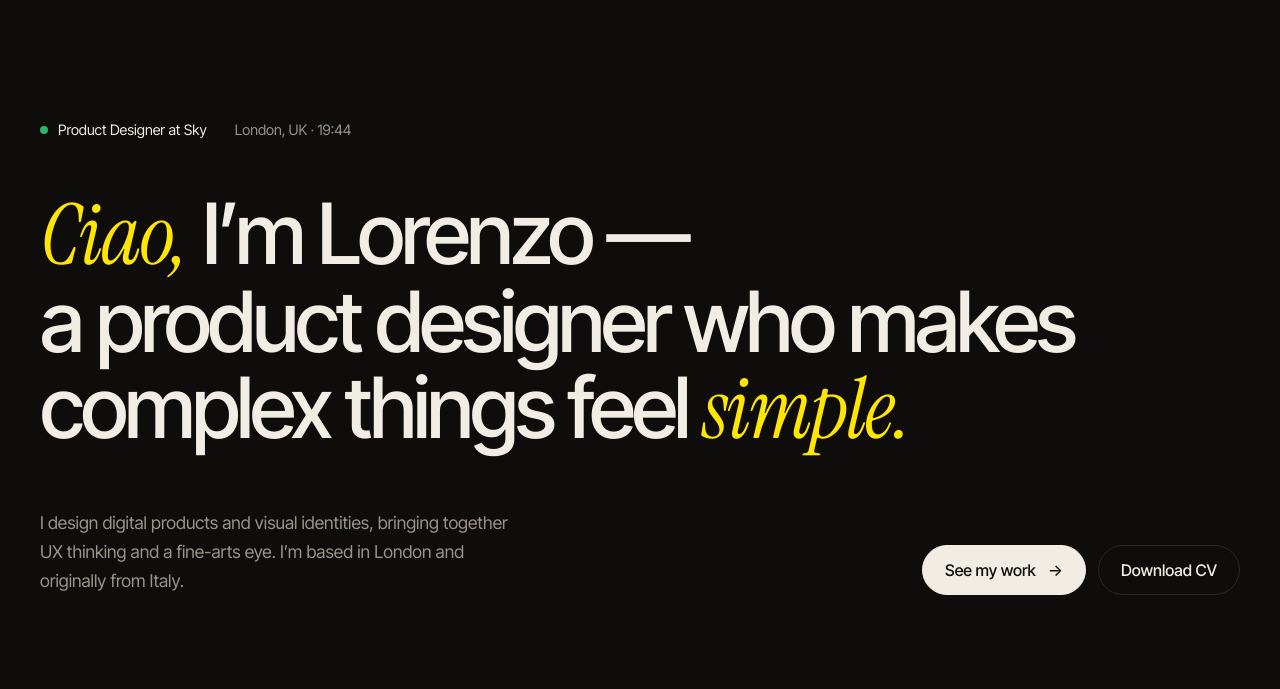
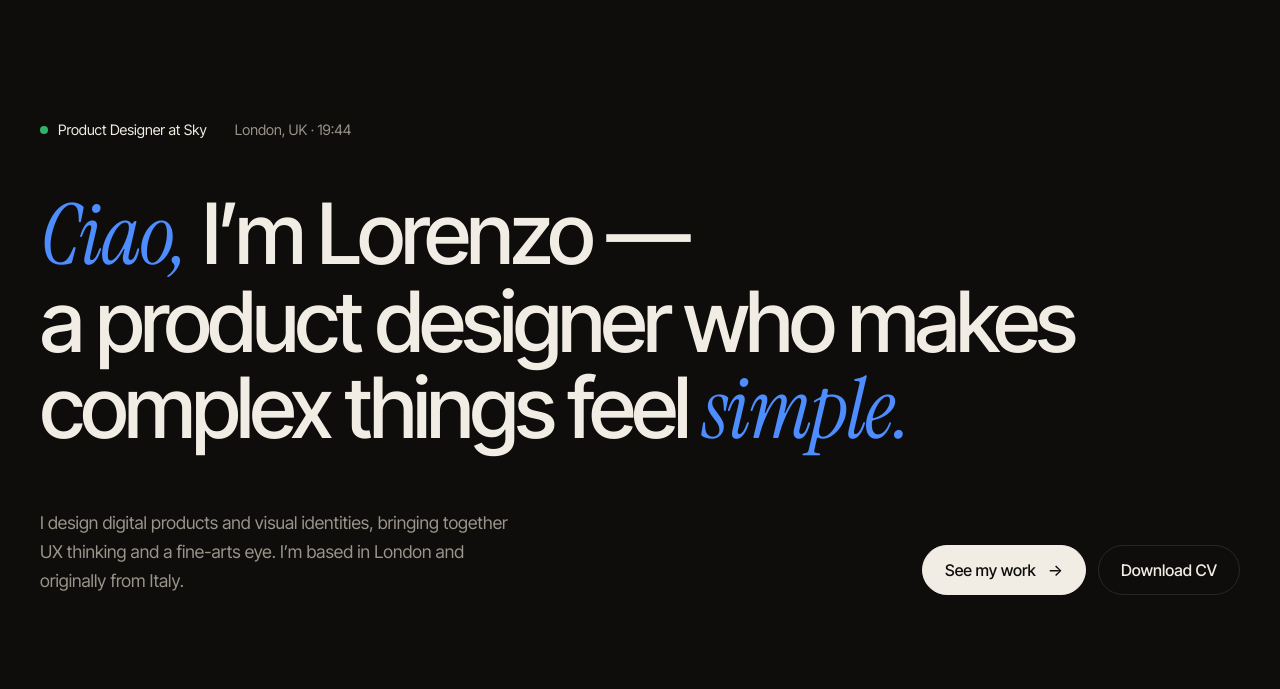
Before and after one commit to Lorenzo-Mariotto-Design/Portfolio-Lorenzo, a plain HTML site: page index.html in a window 1280 px wide. Shown: the part 75-764 px from the top of the page. Drawn offline with Linux system fonts and the light colour scheme.

Commit message:
Update accent color in CSS from yellow to blue

```diff
--- a/style.css
+++ b/style.css
@@ -5,7 +5,7 @@
   --ink: #f1ede4;
   --muted: #9a948a;
   --line: #2b2823;
-  --accent: #ffe600;
+  --accent: #4d8dff;
   --dark: #070706;
   --serif: "Instrument Serif", Georgia, serif;
   --sans: "Inter Tight", system-ui, -apple-system, "Segoe UI", sans-serif;
```
